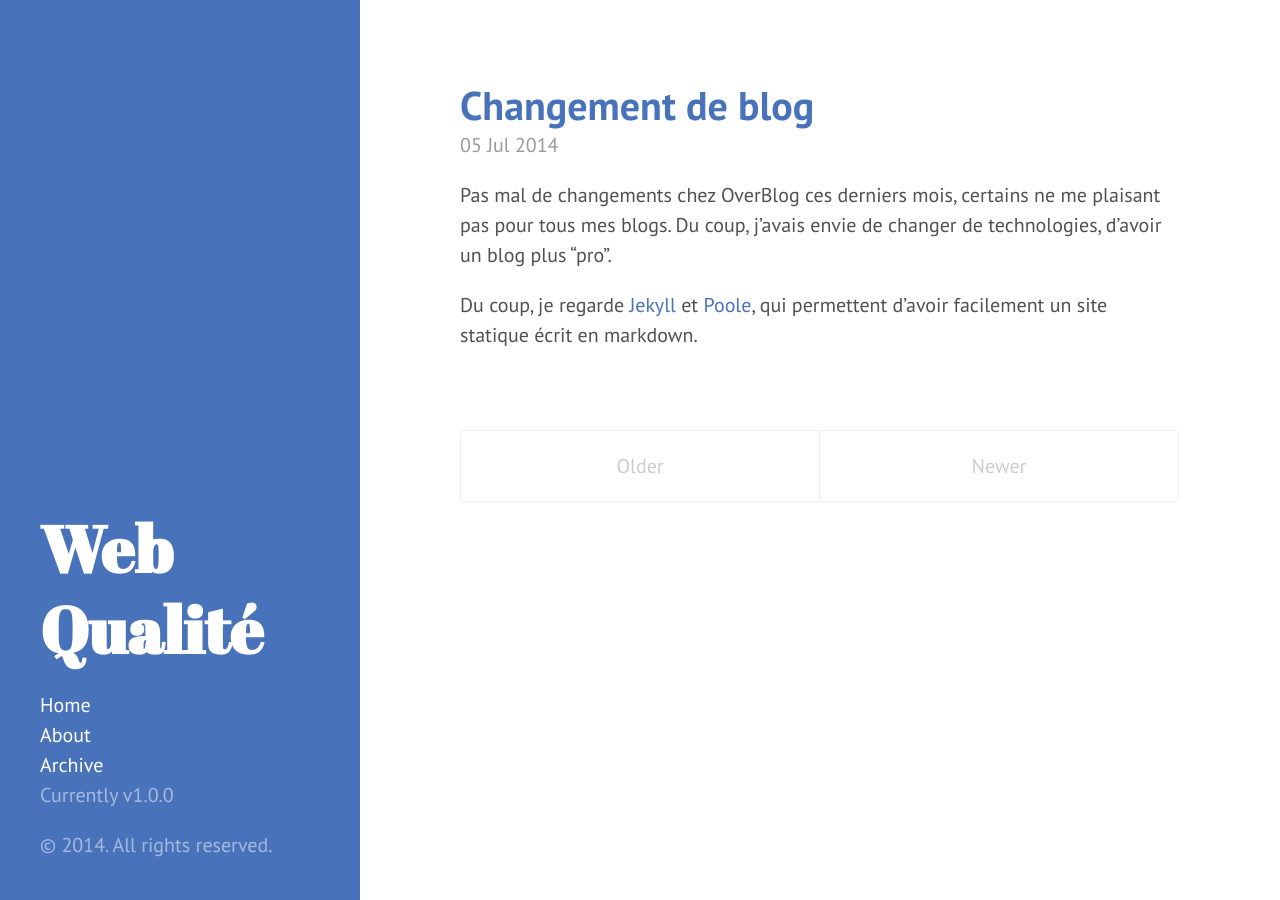
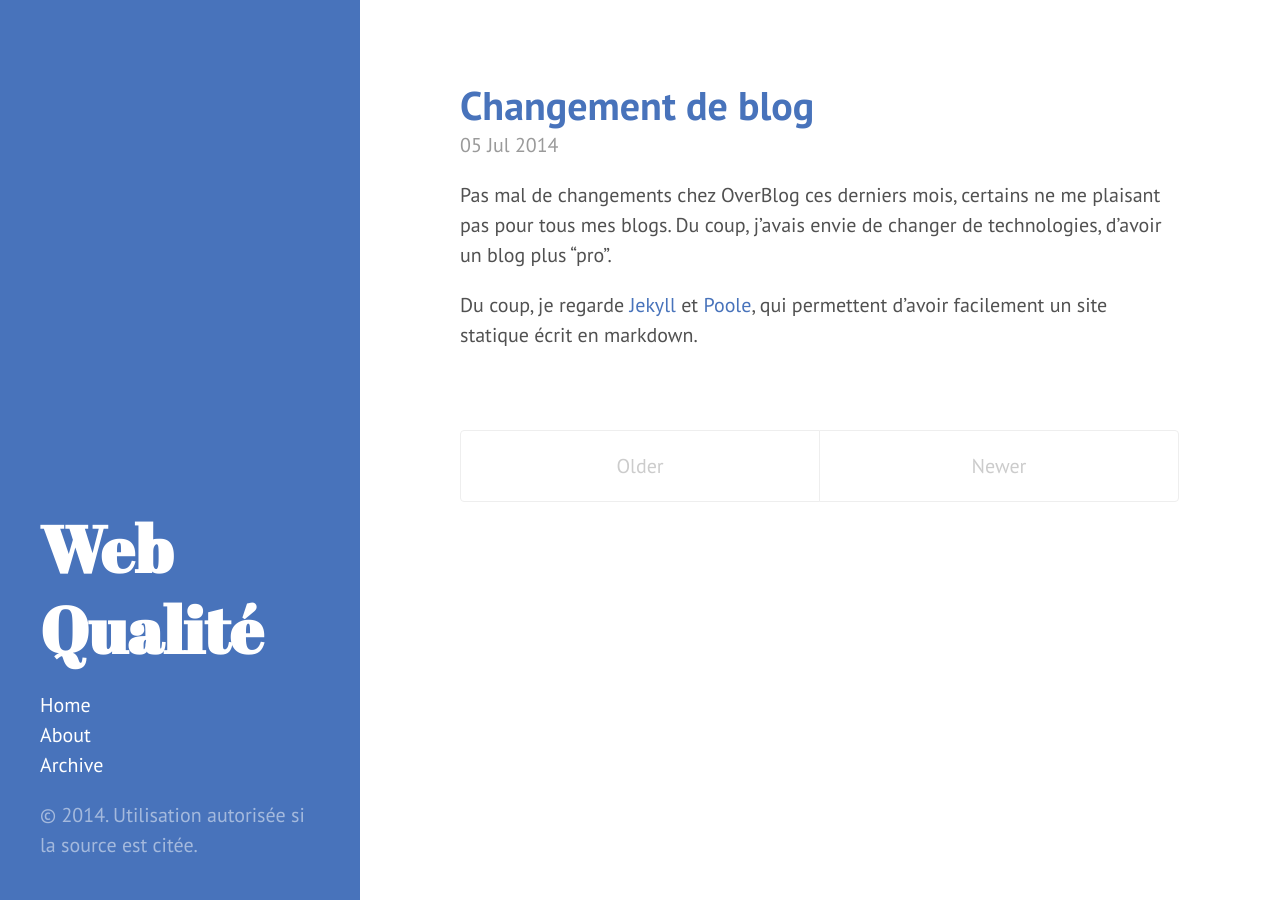
Before and after one commit to fabrice31/blog, a Jekyll site: the page built from index.html, in a window 1280 px wide. Built offline with Jekyll 4.4.1, drawn with Linux system fonts in a browser that asks for light colours; Markdown is read by kramdown in place of the engine named in the settings; the list of posts is cut into pages by our own code.

Commit message:
Changing content of sidebar

```diff
--- a/_includes/sidebar.html
+++ b/_includes/sidebar.html
@@ -26,9 +26,8 @@
         {% endif %}
       {% endfor %}
 
-      <span class="sidebar-nav-item">Currently v{{ site.version }}</span>
     </nav>
 
-    <p>&copy; {{ site.time | date: '%Y' }}. All rights reserved.</p>
+    <p>&copy; {{ site.time | date: '%Y' }}. Utilisation autorisée si la source est citée.</p>
   </div>
 </div>
```
